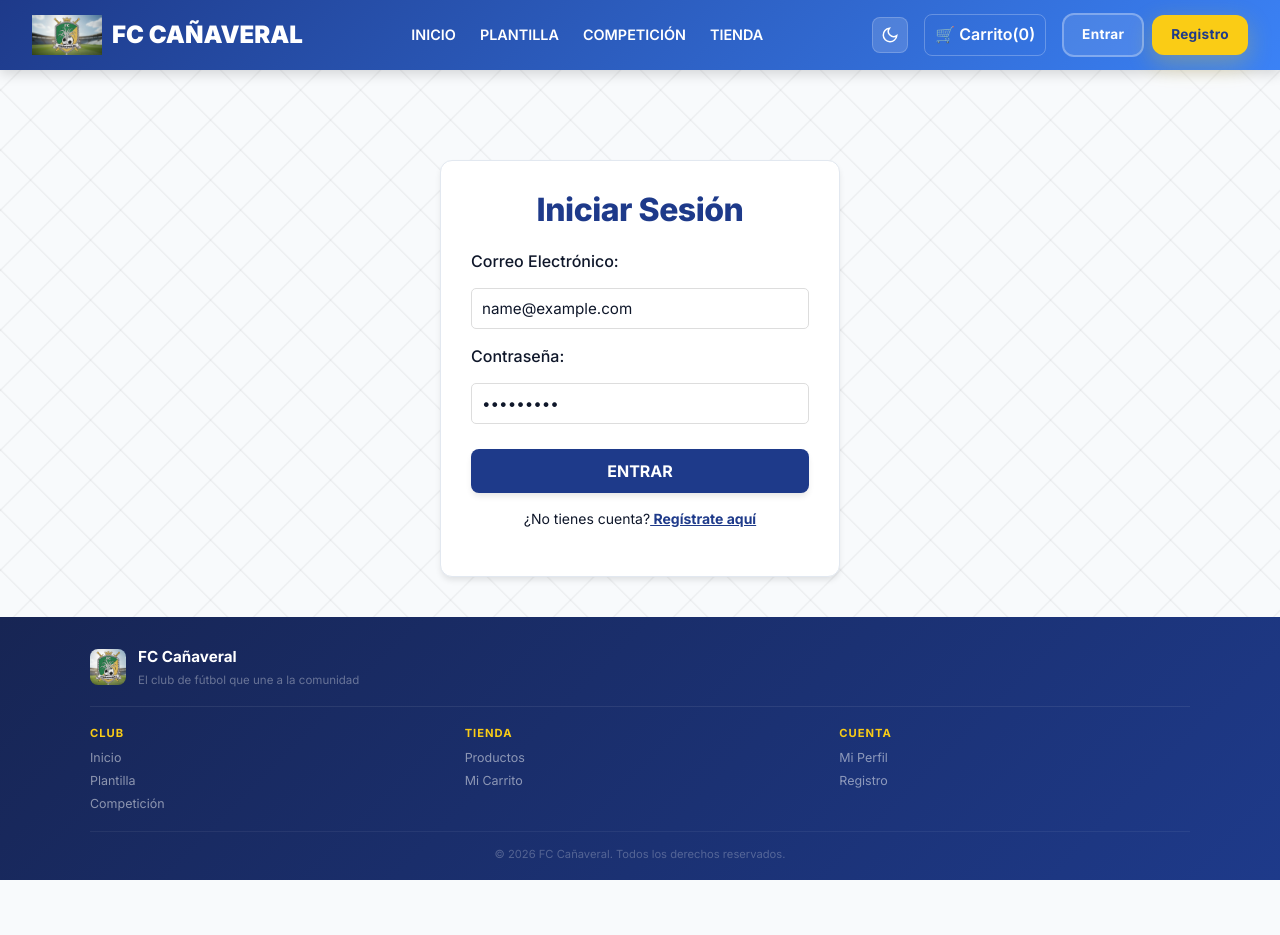
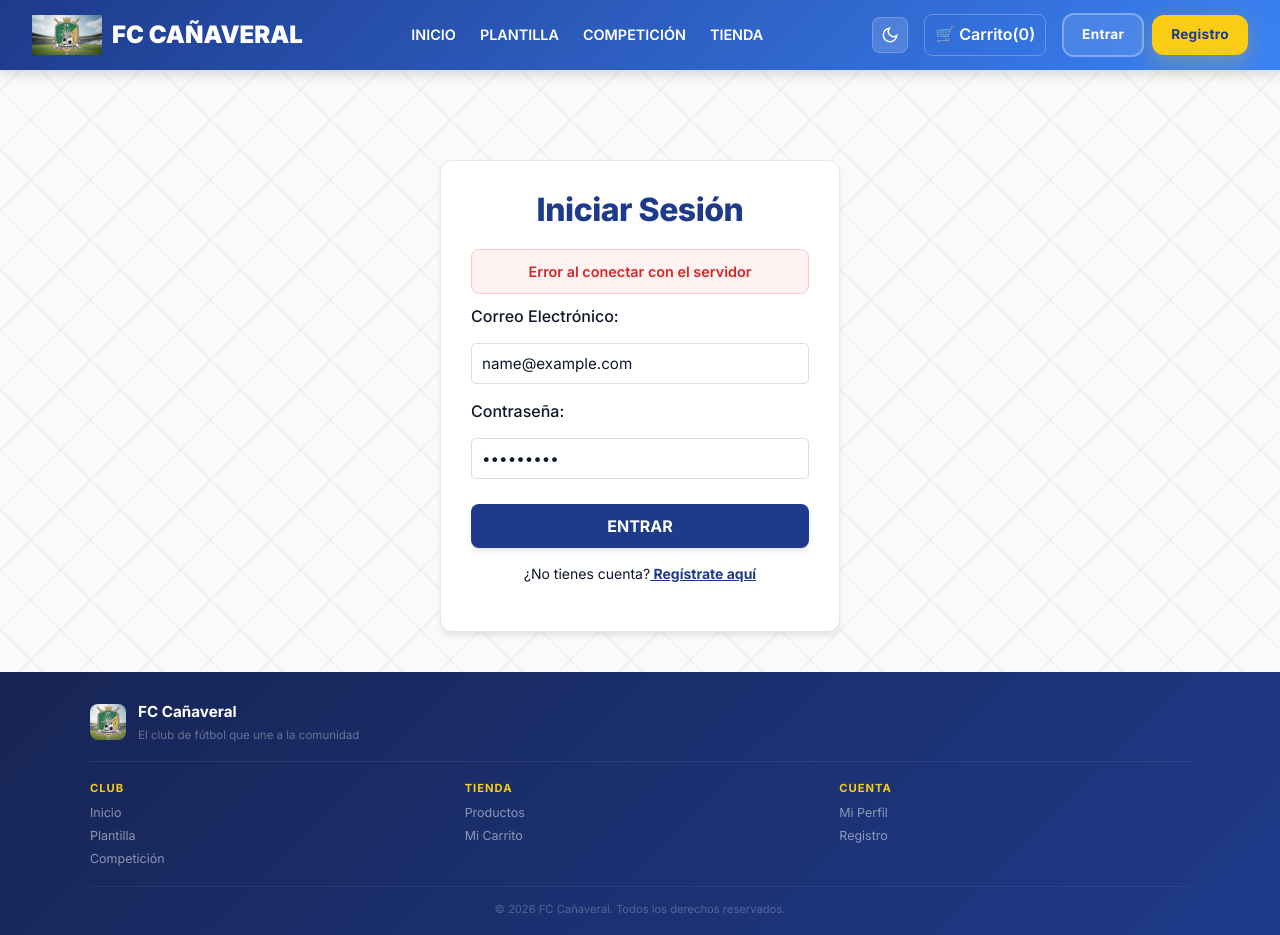
Before and after one commit to raulesteban4/proyecto-futbol-daw, a React (Vite) app in the folder cliente/: page /login in a window 1280 px wide. Both pictures are taken after typing "name@example.com", "Sample123" into the empty fields and a click on the button "ENTRAR". Before the commit the page ends 880 px from the top, so only its background shows below. Built offline with nearby package versions, Linux system fonts and the light colour scheme; no server answers.

Commit message:
Add inline error message for failed login instead of alert

```diff
--- a/cliente/src/pages/Auth.css
+++ b/cliente/src/pages/Auth.css
@@ -85,3 +85,21 @@
 .dark .auth-link {
     color: #60a5fa;
 }
+
+.auth-error {
+    background: #fef2f2;
+    color: #dc2626;
+    border: 1px solid #fecaca;
+    padding: 10px 14px;
+    border-radius: 8px;
+    font-size: 0.9rem;
+    font-weight: 600;
+    text-align: center;
+    margin-bottom: 10px;
+}
+
+.dark .auth-error {
+    background: #7f1d1d;
+    color: #fca5a5;
+    border-color: #991b1b;
+}
--- a/cliente/src/pages/Login.jsx
+++ b/cliente/src/pages/Login.jsx
@@ -9,17 +9,18 @@ const API = import.meta.env.VITE_API_URL || 'http://localhost:5000';
 function Login() {
     const [email, setEmail] = useState('');
     const [password, setPassword] = useState('');
+    const [error, setError] = useState('');
     const { login } = useUser();
     const navigate = useNavigate();
 
     const handleLogin = (e) => {
         e.preventDefault();
+        setError('');
         axios.post(`${API}/api/login`, { email, password })
             .then(res => {
                 const { user, token } = res.data;
                 localStorage.setItem('token_fc_canaveral', token);
                 login(user);
-                alert(`¡Bienvenido de nuevo, ${user.username}!`);
                 if (user.rol === 'admin') {
                     navigate('/admin');
                 } else {
@@ -28,9 +29,9 @@ function Login() {
             })
             .catch(err => {
                 if (err.response && err.response.status === 401) {
-                    alert("Correo o contraseña incorrectos");
+                    setError('Correo o contraseña incorrectos');
                 } else {
-                    alert("Error al conectar con el servidor");
+                    setError('Error al conectar con el servidor');
                 }
                 console.error(err);
             });
@@ -40,6 +41,7 @@ function Login() {
         <div className="auth-wrapper">
             <div className="auth-card">
                 <h2>Iniciar Sesión</h2>
+                {error && <p className="auth-error">{error}</p>}
                 <form onSubmit={handleLogin} className="auth-form">
                     <div className="auth-field">
                         <label>Correo Electrónico:</label>
```
